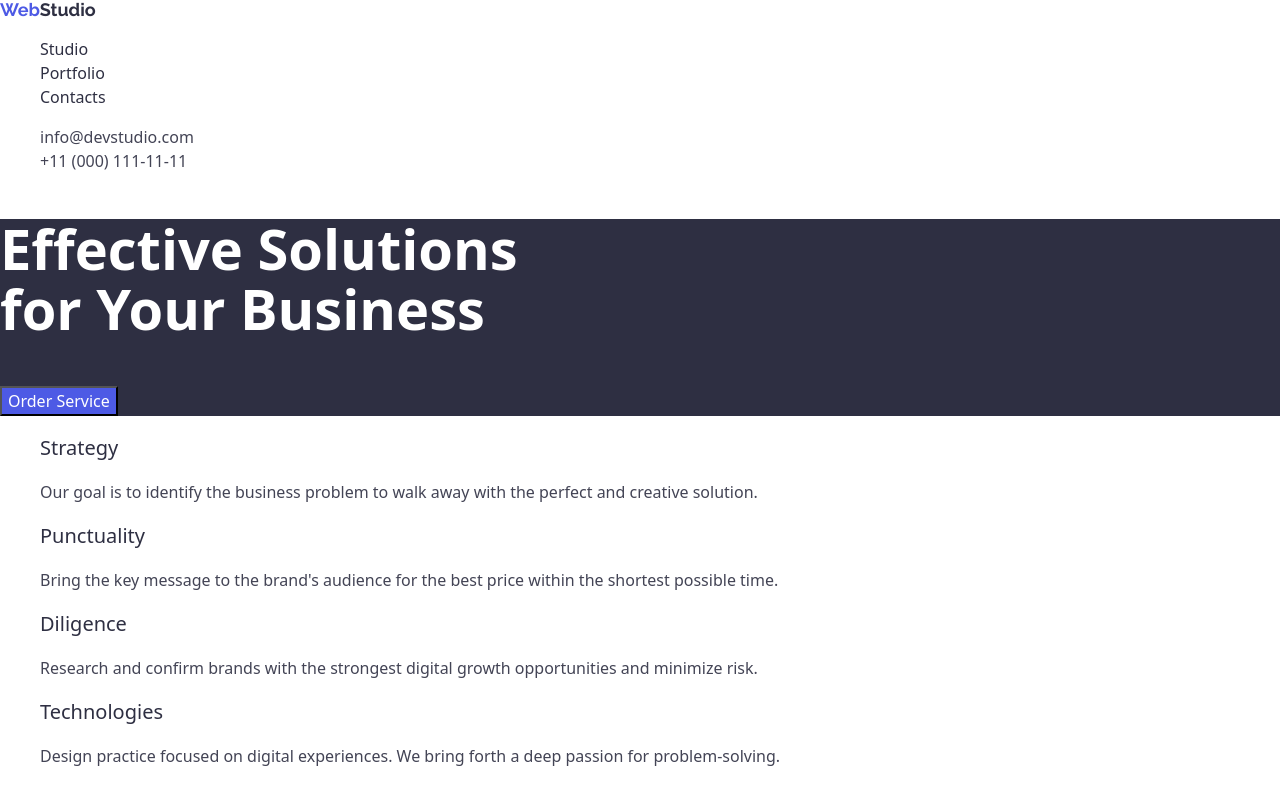
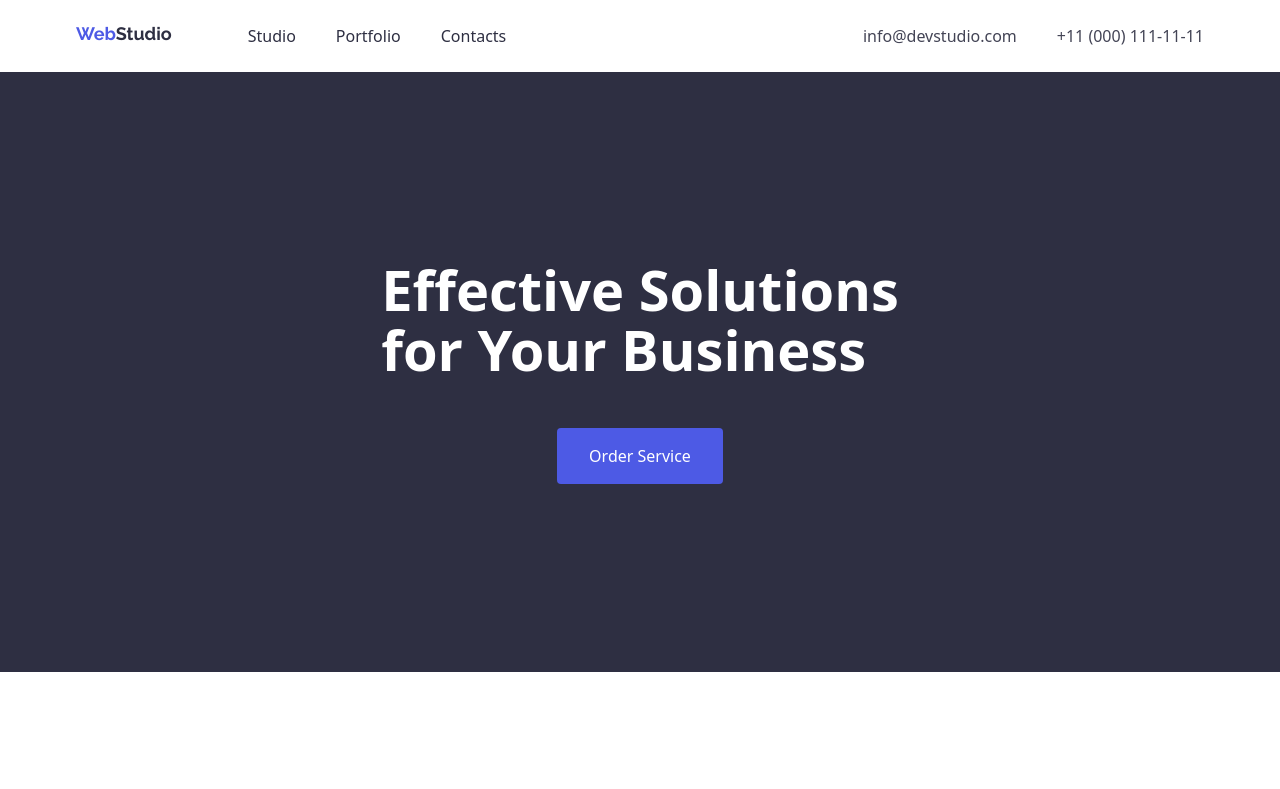
Before and after one commit to Mischenko-Maksym1994/goit-markup-hw-03_25, a plain HTML site: page index.html in a window 1280 px wide. Shown: the top 789 px of the page. Drawn offline with nearby package versions, Linux system fonts and the light colour scheme.

Commit message:
work with style for section header and Hero

```diff
--- a/css/style.css
+++ b/css/style.css
@@ -17,11 +17,34 @@ a {
 
 ul {
     list-style: none;
+    padding: 0;
+    margin: 0;
 }
 
 img {
     display: block;
     max-width: 100%;
+}
+
+h1, h2, h3, h4, h5, h6, p {
+    padding: 0;
+    margin: 0;
+}
+
+.container {
+    max-width: 1128px;
+    /* padding-left: ;
+    padding-right: ;
+    margin-left: ;
+    margin-right:; */
+    margin: 0 auto;
+    /* display: flex;
+    justify-content: center; */
+}
+
+.section {
+    padding-top: 120px;
+    padding-bottom: 120px;
 }
 
 .second-title {
@@ -42,14 +65,27 @@ img {
     font-size: 16px;
     line-height: 1.5;
 }
-/* /////////////////////header
- ////////////////////////*/
+/* /////////header/////*/
+header {
+    padding-top: 24px;
+    padding-bottom: 24px;
+}
+.header-conteiner {
+    display: flex;
+    justify-content: space-between;
+}
+
+.header-tumb {
+    display: flex;
+}
+
 .logo {
     font-family: Raleway;
     font-weight: 700;
     font-size: 18px;
     line-height: 1.16;
     color: #2E2F42;
+    margin-right: 76px;
 }
 .logo-decor {
     color: #4D5AE5;
@@ -60,6 +96,11 @@ img {
     font-size: 16px;
     line-height: 1.5;
 }
+
+.contact-list {
+    display: flex;
+}
+
 .header-contact {
     color: #434455;
     font-weight: 400;
@@ -67,15 +108,35 @@ img {
     line-height: 1.5;
 }
 
+.contact-list li:not(:last-child) {
+    margin-right: 40px;
+}
+
+.nav-list {
+    display: flex;
+}
+.nav-list li:not(:last-child) {
+    margin-right: 40px;
+}
 /* //////////////////////hero////// */
 .hero {
     background-color: #2E2F42;
+    padding-top: 188px;
+    padding-bottom: 188px;
 }
+.hero-conteiner {
+    display: flex;
+    flex-direction: column;
+    align-items: center;
+
+}
+
 .main-title {
     color: #fff;
     font-weight: 700;
     font-size: 56px;
     line-height: 1.07;
+    margin-bottom: 48px;
 }
 .hero-button {
     background-color: #4D5AE5;
@@ -83,6 +144,9 @@ img {
     font-weight: 500;
     font-size: 16px;
     line-height: 1.5;
+    padding: 16px 32px;
+    border-radius: 4px;
+    border: none;
 }
 /* /////our team///////// */
 .our-team {
--- a/index.html
+++ b/index.html
@@ -14,7 +14,10 @@
 </head>
 
 <body>
+
     <header class="header">
+        <div class="container header-conteiner">
+            <div class="header-tumb">
                 <a href="" class="logo"><span class="logo-decor">Web</span>Studio</a>
                 <nav class="header-nav">
                     <ul class="nav-list">
@@ -23,20 +26,25 @@
                         <li class=""><a href="" class="item-link">Contacts</a></li>
                     </ul>
                 </nav>
-        <ul>
+            </div>
+            <ul class="contact-list">
                 <li><a href="mailto:info@devstudio.com" class="header-contact">info@devstudio.com</a></li>
                 <li><a href="tel:+110001111111" class="header-contact">+11 (000) 111-11-11</a></li>
             </ul>
+        </div>
     </header>
 
+
     <main>
-        <section class="hero">
+        <section class="hero section">
+            <div class="container hero-conteiner">
                 <h1 class="main-title">Effective Solutions</br>
                 for Your Business</h1>
                 <button type="button" class="hero-button">Order Service</button>
+            </div>
         </section>
 
-        <section>
+        <section class="section">
             <h2></h2>
             <ul>
                 <li>
@@ -59,7 +67,7 @@
             </ul>
         </section>
 
-        <section class="our-team">
+        <section class="our-team section">
             <h2 class="second-title">Our Team</h2>
             <ul>
                 <li class="our-team-item">
@@ -85,7 +93,7 @@
             </ul>
         </section>
 
-        <section>
+        <section class="section">
             <h2 class="second-title">Our Portfolio</h2>
             <ul>
                 <li>
@@ -126,6 +134,7 @@
             </ul>
         </section>
     </main>
+
     <footer class="footer">
         <a href="" class="logo footer-logo"><span class="logo-decor">Web</span>Studio</a>
         <p class="text footer-text">Increase the flow of customers and </br> sales for your business with digital</br> marketing & growth solutions.</p>
```
Lines whose indentation alone changed are shown as unchanged.
